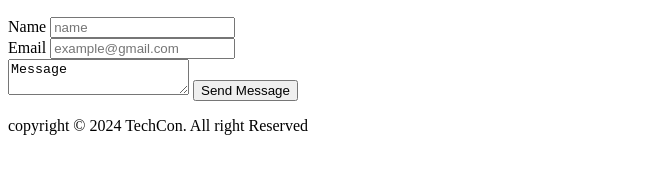
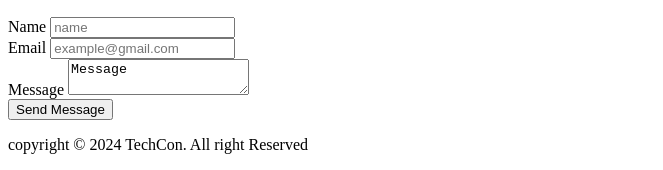
Before and after one commit to efibit/TechCon_HTML, a plain HTML site: page techcon_website/contact.html in a window 1280 px wide. Shown: the part 874-1044 px from the top of the page, without its empty margins (0-663 px from the left). Drawn offline with Linux system fonts and the light colour scheme.

Commit message:
adding contact

```diff
--- a/techcon_website/contact.html
+++ b/techcon_website/contact.html
@@ -36,7 +36,8 @@
                 <input type="text" name="Name" placeholder="name"><br>
                 <label for="email">Email</label>
                 <input type="email" name="email" placeholder="example@gmail.com"><br>
-                <textarea>Message</textarea>
+                <label>Message</label>
+                <textarea>Message</textarea><br>
                 <button type="submit">Send Message</button>
             </form>
         </main>
```
